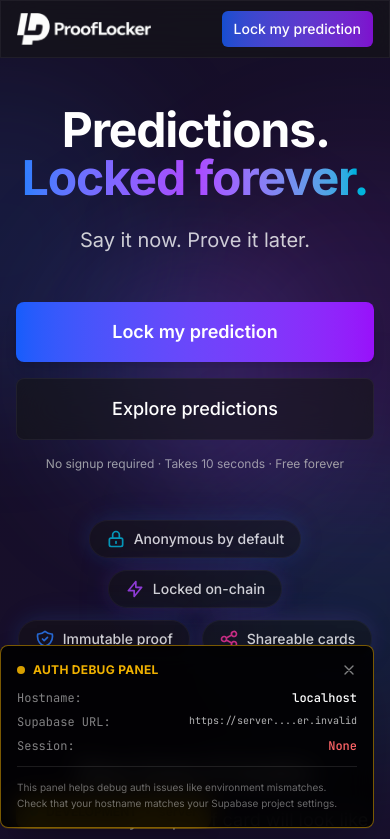
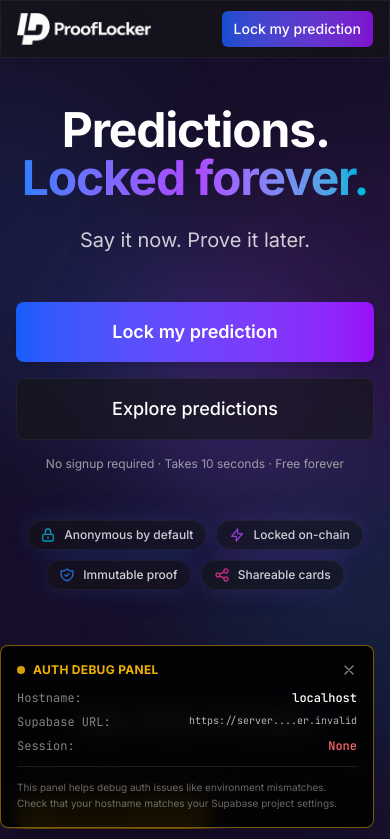
Before and after one commit to Boomchakalala/prooflocker, a Next.js app: page / in a window 390 px wide. Shown: the top 839 px of the page. Built offline with nearby package versions, Linux system fonts and the light colour scheme; no server answers.

Commit message:
Sandbox autosave

```diff
--- a/src/components/LandingHero.tsx
+++ b/src/components/LandingHero.tsx
@@ -43,30 +43,30 @@ export default function LandingHero() {
         </p>
 
         {/* Trust badges - Premium chips */}
-        <div className="flex flex-wrap items-center justify-center gap-3 text-sm mt-12 opacity-80">
-          <div className="glass border border-white/10 rounded-full px-4 py-2 flex items-center gap-2 glow-blue">
-            <svg className="w-5 h-5 text-cyan-500" fill="none" stroke="currentColor" viewBox="0 0 24 24">
+        <div className="flex flex-wrap items-center justify-center gap-2.5 md:gap-3 text-sm mt-12 opacity-80 pb-4 md:pb-0">
+          <div className="glass border border-white/10 rounded-full px-3 py-1.5 md:px-4 md:py-2 flex items-center gap-2 glow-blue">
+            <svg className="w-4 h-4 md:w-5 md:h-5 text-cyan-500" fill="none" stroke="currentColor" viewBox="0 0 24 24">
               <path strokeLinecap="round" strokeLinejoin="round" strokeWidth={2} d="M12 15v2m-6 4h12a2 2 0 002-2v-6a2 2 0 00-2-2H6a2 2 0 00-2 2v6a2 2 0 002 2zm10-10V7a4 4 0 00-8 0v4h8z" />
             </svg>
-            <span className="text-white font-medium">Anonymous by default</span>
+            <span className="text-white font-medium text-xs md:text-sm">Anonymous by default</span>
           </div>
-          <div className="glass border border-white/10 rounded-full px-4 py-2 flex items-center gap-2 glow-purple">
-            <svg className="w-5 h-5 text-purple-500" fill="none" stroke="currentColor" viewBox="0 0 24 24">
+          <div className="glass border border-white/10 rounded-full px-3 py-1.5 md:px-4 md:py-2 flex items-center gap-2 glow-purple">
+            <svg className="w-4 h-4 md:w-5 md:h-5 text-purple-500" fill="none" stroke="currentColor" viewBox="0 0 24 24">
               <path strokeLinecap="round" strokeLinejoin="round" strokeWidth={2} d="M13 10V3L4 14h7v7l9-11h-7z" />
             </svg>
-            <span className="text-white font-medium">Locked on-chain</span>
+            <span className="text-white font-medium text-xs md:text-sm">Locked on-chain</span>
           </div>
-          <div className="glass border border-white/10 rounded-full px-4 py-2 flex items-center gap-2 glow-blue">
-            <svg className="w-5 h-5 text-blue-500" fill="none" stroke="currentColor" viewBox="0 0 24 24">
+          <div className="glass border border-white/10 rounded-full px-3 py-1.5 md:px-4 md:py-2 flex items-center gap-2 glow-blue">
+            <svg className="w-4 h-4 md:w-5 md:h-5 text-blue-500" fill="none" stroke="currentColor" viewBox="0 0 24 24">
               <path strokeLinecap="round" strokeLinejoin="round" strokeWidth={2} d="M9 12l2 2 4-4m5.618-4.016A11.955 11.955 0 0112 2.944a11.955 11.955 0 01-8.618 3.04A12.02 12.02 0 003 9c0 5.591 3.824 10.29 9 11.622 5.176-1.332 9-6.03 9-11.622 0-1.042-.133-2.052-.382-3.016z" />
             </svg>
-            <span className="text-white font-medium">Immutable proof</span>
+            <span className="text-white font-medium text-xs md:text-sm">Immutable proof</span>
           </div>
-          <div className="glass border border-white/10 rounded-full px-4 py-2 flex items-center gap-2 glow-purple">
-            <svg className="w-5 h-5 text-pink-500" fill="none" stroke="currentColor" viewBox="0 0 24 24">
+          <div className="glass border border-white/10 rounded-full px-3 py-1.5 md:px-4 md:py-2 flex items-center gap-2 glow-purple">
+            <svg className="w-4 h-4 md:w-5 md:h-5 text-pink-500" fill="none" stroke="currentColor" viewBox="0 0 24 24">
               <path strokeLinecap="round" strokeLinejoin="round" strokeWidth={2} d="M8.684 13.342C8.886 12.938 9 12.482 9 12c0-.482-.114-.938-.316-1.342m0 2.684a3 3 0 110-2.684m0 2.684l6.632 3.316m-6.632-6l6.632-3.316m0 0a3 3 0 105.367-2.684 3 3 0 00-5.367 2.684zm0 9.316a3 3 0 105.368 2.684 3 3 0 00-5.368-2.684z" />
             </svg>
-            <span className="text-white font-medium">Shareable cards</span>
+            <span className="text-white font-medium text-xs md:text-sm">Shareable cards</span>
           </div>
         </div>
       </div>
```
